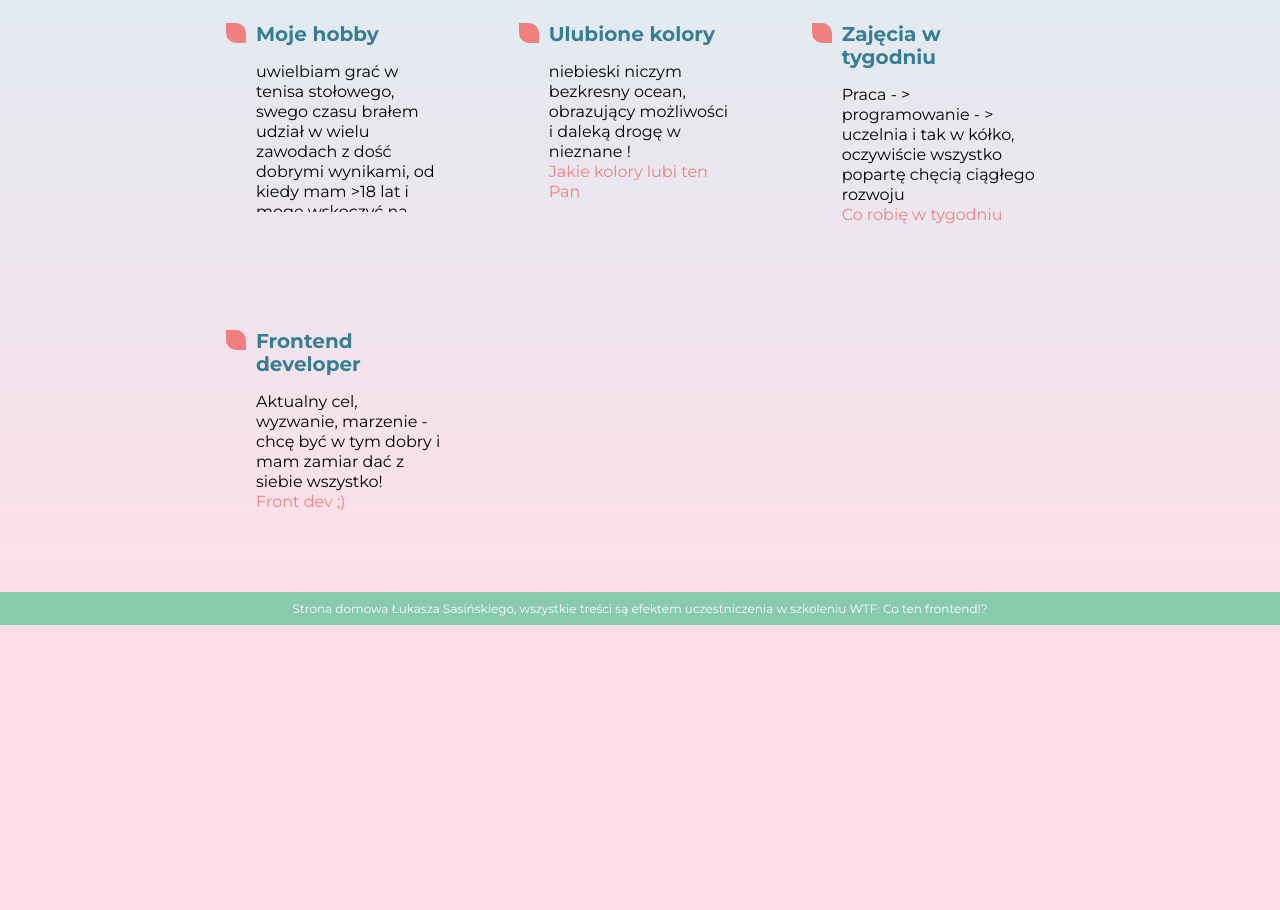
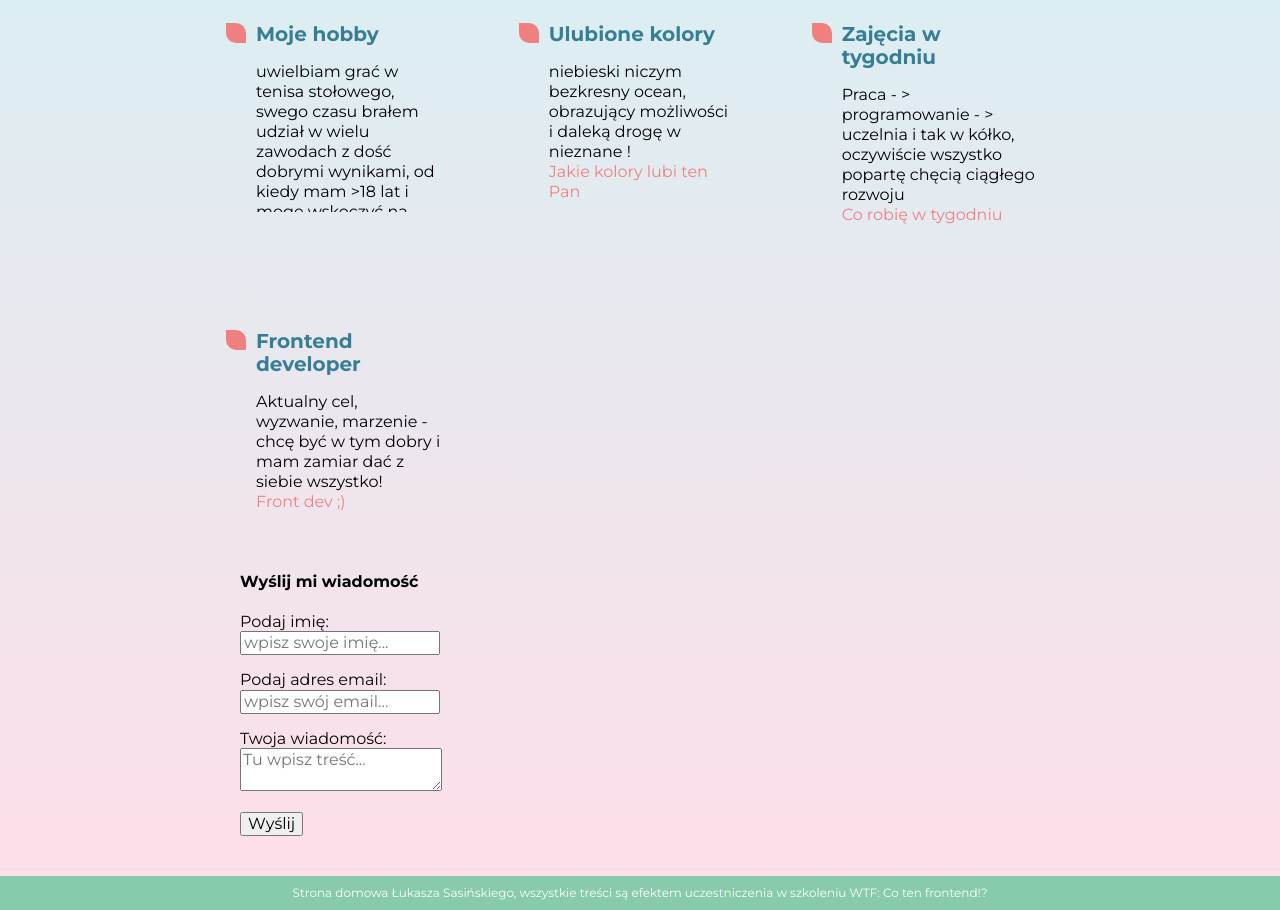
Before and after one commit to sasinskil/homepage-gulp, a website built with webpack: page src/content/index.html in a window 1280 px wide. Shown: the part 995-1905 px from the top of the page. Before the commit the page ends 1620 px from the top, so only its background shows below. Built offline with nearby package versions, Linux system fonts and the light colour scheme; files whose address does not match are found by name.

Commit message:
added contact form

```diff
--- a/src/content/index.html
+++ b/src/content/index.html
@@ -112,6 +112,30 @@
                 </section>
             </div>
         </section>
+        <section class="contact">
+            <h4 class="contact__header">Wyślij mi wiadomość</h4>
+            <form class="contact__form">
+                <p>
+                    <label class="contact__form--label-name" for="name">Podaj imię:<br>
+                        <input class="contact__form--input-name" required type="text" name="name"
+                            placeholder="wpisz swoje imię..." id="name">
+                    </label>
+                </p>
+                <p>
+                    <label class="contact__form--label-email" for="email">Podaj adres email:<br>
+                        <input class="contact__form--input-email" required type="email" name="email"
+                            placeholder="wpisz swój email..." id="email">
+                    </label>
+                </p>
+                <p>
+                    <label class="contact__form--label-message" for="message">Twoja wiadomość:<br>
+                        <textarea class="contact__form--input-message" name="message" id="message" required
+                            placeholder="Tu wpisz treść..."></textarea>
+                    </label>
+                </p>
+                <button class="contact__form--button" type="submit">Wyślij</button>
+            </form>
+        </section>
     </main>
 
     <footer class="footer footer--main-page">
```
Also changed, not shown: dist/index.html.
